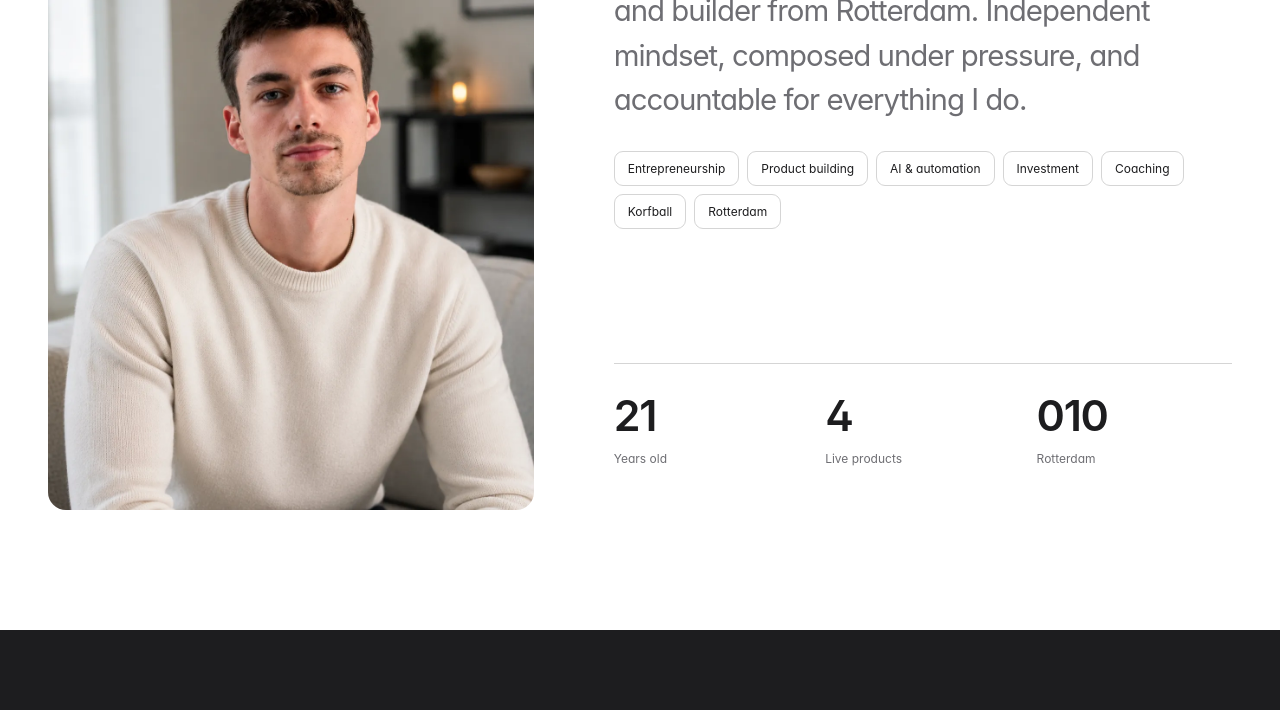
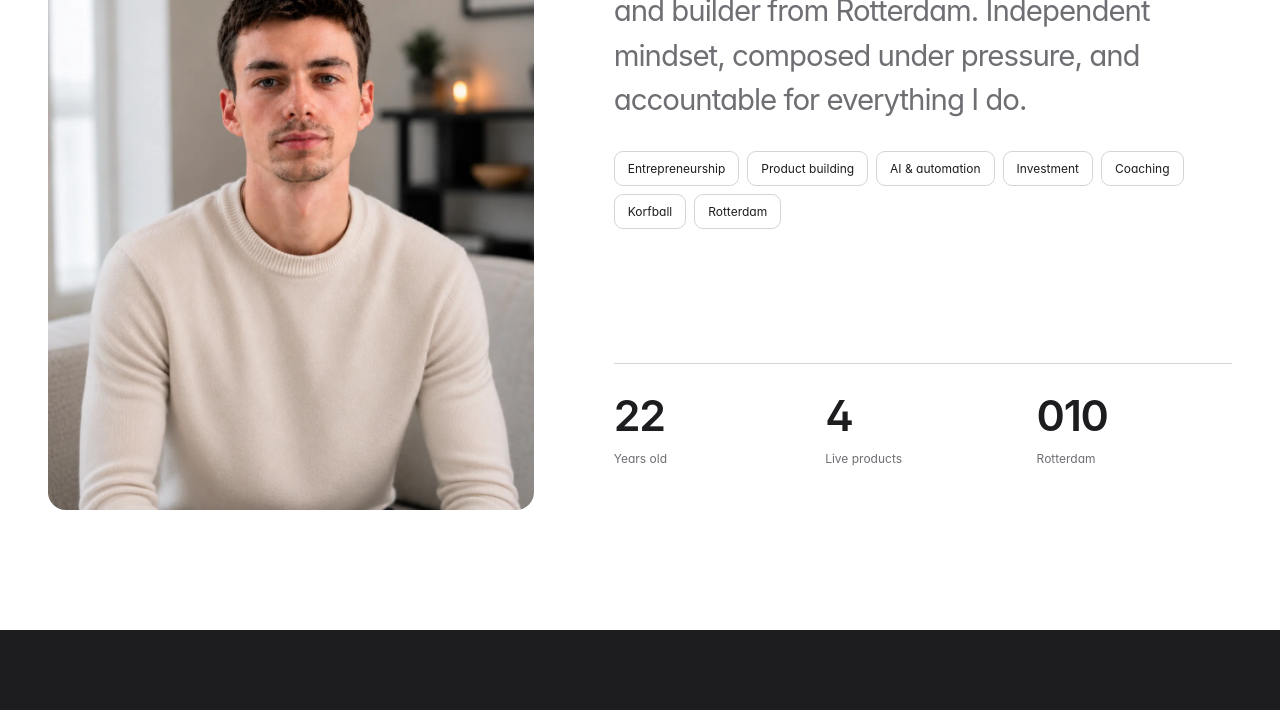
Before and after one commit to rinsenieboer-010/RJNieboer.com, a website: page index.html in a window 1280 px wide. Shown: the part 1210-1920 px from the top of the page. Drawn offline with Linux system fonts and the light colour scheme.

Commit message:
Nieuwe profielfoto, leeftijd automatisch berekend, afstudeerstage Prometheus21 toegevoegd
Co-Authored-By: Claude Opus 5.5 <noreply@anthropic.com>

```diff
--- a/index.html
+++ b/index.html
@@ -58,12 +58,12 @@
       </div>
       <div class="about-grid">
         <div class="reveal">
-          <img class="about-photo" src="foto.webp" loading="lazy" decoding="async" width="1122" height="1402" alt="Rinse Nieboer" />
+          <img class="about-photo" src="foto-2026-11.webp" loading="lazy" decoding="async" width="1122" height="1402" alt="Rinse Nieboer" />
         </div>
         <div class="reveal">
           <div class="about-stats">
             <div>
-              <div class="stat-value" data-count="21">21</div>
+              <div class="stat-value" data-age>22</div>
               <div class="stat-label" data-i18n="stat.age">Years old</div>
             </div>
             <div>
@@ -77,7 +77,7 @@
           </div>
         </div>
         <div class="about-body reveal">
-          <p data-i18n-html="about.body">I'm <strong>Rinse Nieboer</strong> — a 21-year-old entrepreneur and builder from Rotterdam. Independent mindset, composed under pressure, and accountable for everything I do.</p>
+          <p data-i18n-html="about.body">I'm <strong>Rinse Nieboer</strong>, a 22-year-old entrepreneur and builder from Rotterdam. Independent mindset, composed under pressure, and accountable for everything I do.</p>
           <div class="tags">
             <span class="tag" data-i18n="tag.entrepreneurship">Entrepreneurship</span>
             <span class="tag" data-i18n="tag.product">Product building</span>
--- a/lang.js
+++ b/lang.js
@@ -1,3 +1,11 @@
+// Leeftijd wordt automatisch berekend op basis van de geboortedatum (31-10-2004).
+const AGE = (() => {
+  const now = new Date();
+  let a = now.getFullYear() - 2004;
+  if (now.getMonth() < 9 || (now.getMonth() === 9 && now.getDate() < 31)) a--;
+  return a;
+})();
+
 const i18n = {
   en: {
     'nav.home': 'Home',
@@ -14,7 +22,7 @@ const i18n = {
     'stat.products': 'Live products',
     'stat.city': 'Rotterdam',
     'stat.always': 'Always building',
-    'about.body': 'I\'m <strong>Rinse Nieboer</strong>, a 21-year-old entrepreneur and builder from Rotterdam. Independent mindset, composed under pressure, and accountable for everything I do.',
+    'about.body': 'I\'m <strong>Rinse Nieboer</strong>, a ' + AGE + '-year-old entrepreneur and builder from Rotterdam. Independent mindset, composed under pressure, and accountable for everything I do.',
     'tag.entrepreneurship': 'Entrepreneurship',
     'tag.product': 'Product building',
     'tag.ai': 'AI & automation',
@@ -43,7 +51,7 @@ const i18n = {
     'story.korfball': 'At OZC Rotterdam I coach youth korfball, referee matches, and compete myself. Three roles, one club. Training the next generation keeps me sharp and reminds me that leadership is earned on the pitch, not in the boardroom.',
     'story.father': 'I\'m a dad. That changes everything, your priorities, your discipline, your reason to push harder. It\'s the most grounding thing in my life.',
     'story.building': 'I\'d rather do the work and let the results speak. <strong>Accountability over excuses</strong>, that\'s the short version of my philosophy. I build with AI as a practical tool, not a hype cycle. <strong>justmyplan.com</strong> is live on the App Store. The gap between what\'s possible and what most people use is enormous, and that\'s exactly where I build.',
-    'story.study': 'I study <strong>Entrepreneurship & Retail Management</strong> at Rotterdam University of Applied Sciences. The programme covers strategy, marketing, finance and pitching. My minor in <strong>Impact Investment Management</strong> sharpened my financial thinking: impact valuation, reporting and decision-making. I interned at <strong>Sales in Motion</strong>, where I made contact with prospects at trade fairs, worked with a CRM system and contributed to building an AI agent for lead generation. That last part sparked my drive to build software independently.',
+    'story.study': 'I study <strong>Entrepreneurship & Retail Management</strong> at Rotterdam University of Applied Sciences. The programme covers strategy, marketing, finance and pitching. My minor in <strong>Impact Investment Management</strong> sharpened my financial thinking: impact valuation, reporting and decision-making. I interned at <strong>Sales in Motion</strong>, where I made contact with prospects at trade fairs, worked with a CRM system and contributed to building an AI agent for lead generation. That last part sparked my drive to build software independently. Right now I\'m doing my graduation internship at <strong>Prometheus21</strong>, an AI agency in Rotterdam, where I\'m redesigning the client journey from first contact to signed assignment.',
     'story.investing': 'Investing is something I take seriously. ETFs, individual stocks, long-term thinking. Financial independence is not a goal, it is a baseline.',
     'story.rotterdam': 'I work at <strong>\'t Zusje Rotterdam</strong>, kitchen and front of house. When it gets busy, you don\'t think, you perform. That\'s a standard I carry into everything I do.',
 
@@ -68,7 +76,7 @@ const i18n = {
     'mindset.eyebrow': 'Mindset',
     'mindset.headline': 'How I think.',
     'mindset.p1': 'I\'m not the loudest person in the room. I don\'t need to be. I\'d rather do the work and let the results speak. <strong>Accountability over excuses</strong>, that\'s the short version of my philosophy.',
-    'mindset.p2': 'I study <strong>Entrepreneurship & Retail Management</strong> at Rotterdam University of Applied Sciences. My minor in <strong>Impact Investment Management</strong> sharpened my financial thinking and my ability to make decisions clearly. I interned at <strong>Sales in Motion</strong>, where I contributed to building an AI agent for lead generation, which sparked my drive to build software independently.',
+    'mindset.p2': 'I study <strong>Entrepreneurship & Retail Management</strong> at Rotterdam University of Applied Sciences. My minor in <strong>Impact Investment Management</strong> sharpened my financial thinking and my ability to make decisions clearly. I interned at <strong>Sales in Motion</strong>, where I contributed to building an AI agent for lead generation, which sparked my drive to build software independently. Right now I\'m doing my graduation internship at <strong>Prometheus21</strong>, an AI agency in Rotterdam, where I\'m redesigning the client journey from first contact to signed assignment.',
     'mindset.p3': 'Outside of building: I coach youth korfball at <strong>OZC Rotterdam</strong>, train as an athlete, play chess, and invest. I\'m also a father. I bring the same mindset to everything, structure, accountability, and the discipline to see things through.',
     'mindset.p4': 'Rotterdam shaped me. It\'s a city that doesn\'t care about appearances. It cares about what you build. <strong>010.</strong>',
 
@@ -142,7 +150,7 @@ const i18n = {
     'stat.products': 'Live producten',
     'stat.city': 'Rotterdam',
     'stat.always': 'Altijd aan het bouwen',
-    'about.body': 'Ik ben <strong>Rinse Nieboer</strong>, een 21-jarige ondernemer en bouwer uit Rotterdam. Zelfstandige instelling, kalm onder druk en verantwoordelijk voor alles wat ik doe.',
+    'about.body': 'Ik ben <strong>Rinse Nieboer</strong>, een ' + AGE + '-jarige ondernemer en bouwer uit Rotterdam. Zelfstandige instelling, kalm onder druk en verantwoordelijk voor alles wat ik doe.',
     'tag.entrepreneurship': 'Ondernemerschap',
     'tag.product': 'Producten bouwen',
     'tag.ai': 'AI & automatisering',
@@ -171,7 +179,7 @@ const i18n = {
     'story.korfball': 'Bij OZC Rotterdam coach ik jeugdkorfbal, fluit ik wedstrijden en speel ik zelf mee. Drie rollen, één club. De volgende generatie trainen houdt me scherp en herinnert me eraan dat leiderschap op het veld verdiend wordt, niet in de vergaderzaal.',
     'story.father': 'Ik ben een vader. Dat verandert alles, je prioriteiten, je discipline, je reden om harder te pushen. Het is het meest bepalende in mijn leven.',
     'story.building': 'Ik doe liever het werk en laat de resultaten spreken. <strong>Verantwoordelijkheid boven excuses</strong>, dat is de korte versie van mijn filosofie. Ik bouw met AI als praktisch gereedschap, niet als hype. <strong>justmyplan.com</strong> staat live in de App Store. De kloof tussen wat mogelijk is en wat de meeste mensen gebruiken is enorm, en dat is precies waar ik bouw.',
-    'story.study': 'Ik studeer <strong>Ondernemerschap & Retail Management</strong> aan de Hogeschool Rotterdam. De opleiding gaat over strategie, marketing, financiën en pitchen. Mijn minor <strong>Impact Investment Management</strong> scherpte mijn financieel denken: impact valuatie, rapportage en besluitvorming. Ik liep stage bij <strong>Sales in Motion</strong>, waar ik prospects contacteerde op beurzen, werkte met een CRM-systeem en bijdroeg aan een AI-agent voor leadgeneratie. Dat laatste wakkerde mijn drive aan om zelfstandig te bouwen.',
+    'story.study': 'Ik studeer <strong>Ondernemerschap & Retail Management</strong> aan de Hogeschool Rotterdam. De opleiding gaat over strategie, marketing, financiën en pitchen. Mijn minor <strong>Impact Investment Management</strong> scherpte mijn financieel denken: impact valuatie, rapportage en besluitvorming. Ik liep stage bij <strong>Sales in Motion</strong>, waar ik prospects contacteerde op beurzen, werkte met een CRM-systeem en bijdroeg aan een AI-agent voor leadgeneratie. Dat laatste wakkerde mijn drive aan om zelfstandig te bouwen. Nu loop ik mijn afstudeerstage bij <strong>Prometheus21</strong>, een AI-bureau in Rotterdam, waar ik het klanttraject van eerste contact tot opdracht herontwerp.',
     'story.investing': 'Beleggen neem ik serieus. ETF\'s, individuele aandelen, langetermijndenken. Financiële onafhankelijkheid is geen doel, het is een basis.',
     'story.rotterdam': 'Ik werk bij <strong>\'t Zusje Rotterdam</strong>, keuken en bediening. Als het druk wordt, denk je niet, je voert uit. Dat is een standaard die ik meeneem naar alles wat ik doe.',
 
@@ -196,7 +204,7 @@ const i18n = {
     'mindset.eyebrow': 'Mindset',
     'mindset.headline': 'Hoe ik denk.',
     'mindset.p1': 'Ik ben niet de luidste in de kamer. Dat hoef ik ook niet. Ik doe liever het werk en laat de resultaten spreken. <strong>Verantwoordelijkheid boven excuses</strong>, dat is de korte versie van mijn filosofie.',
-    'mindset.p2': 'Ik studeer <strong>Ondernemerschap & Retail Management</strong> aan de Hogeschool Rotterdam. Mijn minor in <strong>Impact Investment Management</strong> scherpte mijn financieel denken en mijn vermogen om helder beslissingen te nemen. Ik liep stage bij <strong>Sales in Motion</strong>, waar ik bijdroeg aan het bouwen van een AI-agent voor leadgeneratie, wat mijn drive aanwakkerde om zelfstandig software te bouwen.',
+    'mindset.p2': 'Ik studeer <strong>Ondernemerschap & Retail Management</strong> aan de Hogeschool Rotterdam. Mijn minor in <strong>Impact Investment Management</strong> scherpte mijn financieel denken en mijn vermogen om helder beslissingen te nemen. Ik liep stage bij <strong>Sales in Motion</strong>, waar ik bijdroeg aan het bouwen van een AI-agent voor leadgeneratie, wat mijn drive aanwakkerde om zelfstandig software te bouwen. Nu loop ik mijn afstudeerstage bij <strong>Prometheus21</strong>, een AI-bureau in Rotterdam, waar ik het klanttraject van eerste contact tot opdracht herontwerp.',
     'mindset.p3': 'Naast bouwen: ik coach jeugdkorfbal bij <strong>OZC Rotterdam</strong>, train als atleet, speel schaken en investeer. Ik ben ook vader. Ik neem dezelfde instelling mee naar alles, structuur, verantwoordelijkheid en de discipline om dingen af te maken.',
     'mindset.p4': 'Rotterdam heeft me gevormd. Het is een stad die zich niks aantrekt van schijn. Het gaat om wat je bouwt. <strong>010.</strong>',
 
@@ -277,6 +285,8 @@ function applyLang(lang) {
     if (t[key] !== undefined) el.placeholder = t[key];
   });
 
+  document.querySelectorAll('[data-age]').forEach(el => { el.textContent = AGE; });
+
   document.documentElement.lang = lang;
   localStorage.setItem('lang', lang);
 
--- a/llms.txt
+++ b/llms.txt
@@ -1,8 +1,8 @@
 # Rinse Nieboer
 
-> Rinse Nieboer is a 21-year-old entrepreneur and software builder from Rotterdam, the Netherlands. He builds practical web and mobile products independently, using AI as a daily tool.
+> Rinse Nieboer is a 22-year-old entrepreneur and software builder from Rotterdam, the Netherlands. He builds practical web and mobile products independently, using AI as a daily tool.
 
-He studies Entrepreneurship & Retail Management at Rotterdam University of Applied Sciences, with a minor in Impact Investment Management. Before building software he worked in sales (lead generation with an AI agent at Sales in Motion) and hospitality. He coaches youth korfball at OZC Rotterdam and invests long term in ETFs and stocks.
+He studies Entrepreneurship & Retail Management at Rotterdam University of Applied Sciences, with a minor in Impact Investment Management. Before building software he worked in sales (lead generation with an AI agent at Sales in Motion) and hospitality. Since September 2026 he is doing his graduation internship at Prometheus21, an AI agency in Rotterdam, redesigning the client journey from first contact to signed assignment. He coaches youth korfball at OZC Rotterdam and invests long term in ETFs and stocks.
 
 ## Products
 - [Just My Plan](https://justmyplan.com): planner that combines tasks, calendar and a built-in AI assistant. Web app and iPhone app.
```
Also changed, not shown: about.html (+1 -1 lines), foto-2026-11.webp (added), 1 other file.
